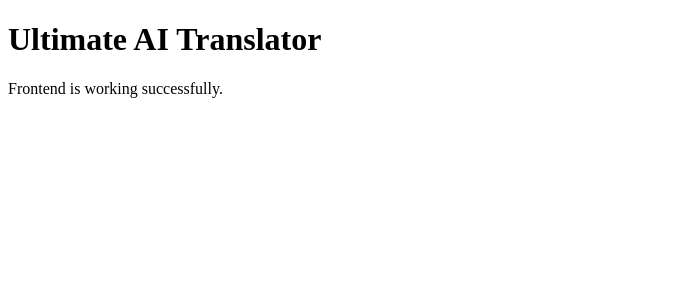
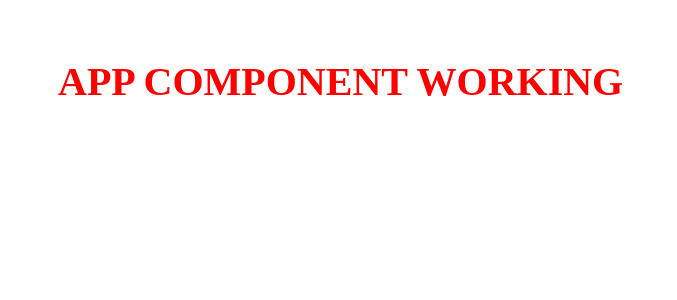
Before and after one commit to Shadow786s/ultimate-ai-translator-v2, a React (Vite) app in the folder frontend/: page / in a window 1280 px wide. Shown: the top 300 px of the page, without its empty margins (0-677 px from the left). Built offline with nearby package versions, Linux system fonts and the light colour scheme.

Commit message:
Update App.jsx

```diff
--- a/frontend/src/App.jsx
+++ b/frontend/src/App.jsx
@@ -1,8 +1,16 @@
 function App() {
   return (
-    <div>
-      <h1>Ultimate AI Translator</h1>
-      <p>Frontend is working successfully.</p>
+    <div
+      style={{
+        minHeight: "100vh",
+        backgroundColor: "white",
+        color: "red",
+        padding: "50px",
+        fontSize: "40px",
+        fontWeight: "bold",
+      }}
+    >
+      APP COMPONENT WORKING
     </div>
   );
 }
```
